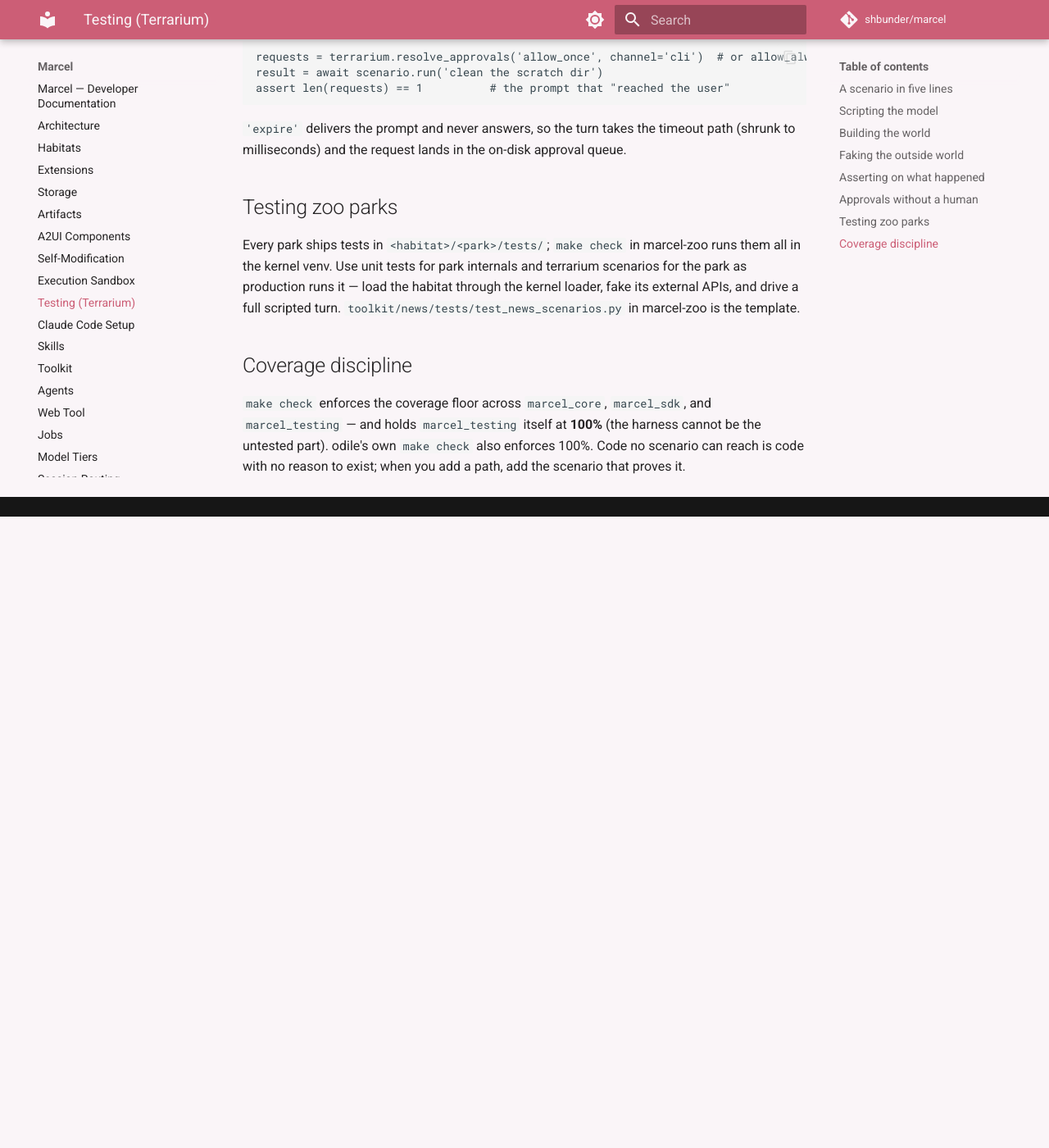
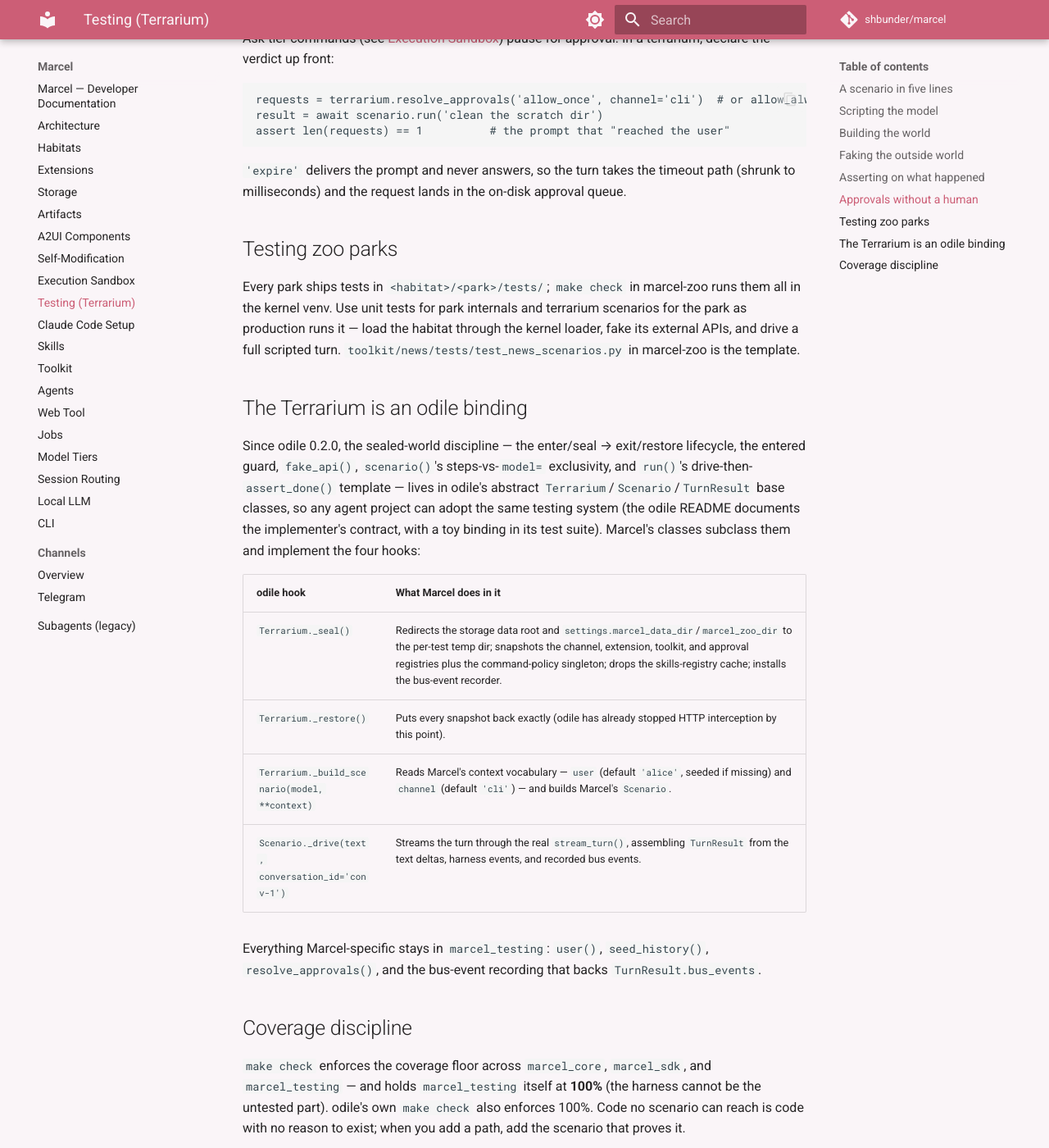
Before and after one commit to shbunder/marcel, an MkDocs documentation site: the page built from docs/testing.md, in a window 1280 px wide and 1400 px high, scrolled down 2673 px. Shown: the whole window at 82% size. Built offline with MkDocs 1.6.1 and Material for MkDocs 9.7.7, drawn with Linux system fonts in a browser that asks for light colours; comment, search, counter and statistics services are not loaded; before the commit the page ends 3303 px from its top, so only the background shows below that; some of the changed text lies outside the part shown.

Commit message:
[STORY-260707-ea34e9] impl: rebase marcel_testing onto odile 0.2.0 sealed-world ABCs
Terrarium/Scenario/TurnResult now subclass odile's abstract constructs;
the generic lifecycle (entered guard, world stop-before-restore,
steps-vs-model exclusivity, drive-then-assert_done template) is inherited
rather than duplicated. Marcel keeps its hooks (_seal/_restore registry
snapshots, _build_scenario user seeding, _drive via stream_turn) and all
kernel/zoo suites pass unmodified. docs/testing.md maps each hook.

Co-Authored-By: Claude Fable 5 <noreply@anthropic.com>

```diff
--- a/docs/testing.md
+++ b/docs/testing.md
@@ -7,11 +7,13 @@ The pieces that make that possible:
 
 - **[odile](https://github.com/shbunder/odile)** (*Orchestrated Doubles for
   Isolated LLM Exercises*, a sibling repo at `~/projects/odile`) provides the
-  generic parts: a **scripted model double**, in-process **fake APIs**, and a
-  suite-wide guard that makes real LLM calls impossible.
-- **`marcel_testing`** (in this repo, shipped in the wheel) provides the
-  **Terrarium** — a sealed Marcel world that runs the *real*
-  `stream_turn()` loop around the double.
+  generic parts: a **scripted model double**, in-process **fake APIs**, a
+  suite-wide guard that makes real LLM calls impossible, and the abstract
+  **sealed-world constructs** (`Terrarium` / `Scenario` / `TurnResult`).
+- **`marcel_testing`** (in this repo, shipped in the wheel) is Marcel's
+  **binding** of those constructs — a sealed Marcel world that runs the
+  *real* `stream_turn()` loop around the double. See
+  [the hook map](#the-terrarium-is-an-odile-binding) below.
 
 Both are dev-only: the production image never installs odile.
 
@@ -132,6 +134,27 @@ the habitat through the kernel loader, fake its external APIs, and drive a
 full scripted turn. `toolkit/news/tests/test_news_scenarios.py` in marcel-zoo
 is the template.
 
+## The Terrarium is an odile binding
+
+Since odile 0.2.0, the sealed-world discipline — the enter/seal → exit/restore
+lifecycle, the entered guard, `fake_api()`, `scenario()`'s steps-vs-`model=`
+exclusivity, and `run()`'s drive-then-`assert_done()` template — lives in
+odile's abstract `Terrarium`/`Scenario`/`TurnResult` base classes, so any
+agent project can adopt the same testing system (the odile README documents
+the implementer's contract, with a toy binding in its test suite). Marcel's
+classes subclass them and implement the four hooks:
+
+| odile hook | What Marcel does in it |
+|---|---|
+| `Terrarium._seal()` | Redirects the storage data root and `settings.marcel_data_dir`/`marcel_zoo_dir` to the per-test temp dir; snapshots the channel, extension, toolkit, and approval registries plus the command-policy singleton; drops the skills-registry cache; installs the bus-event recorder. |
+| `Terrarium._restore()` | Puts every snapshot back exactly (odile has already stopped HTTP interception by this point). |
+| `Terrarium._build_scenario(model, **context)` | Reads Marcel's context vocabulary — `user` (default `'alice'`, seeded if missing) and `channel` (default `'cli'`) — and builds Marcel's `Scenario`. |
+| `Scenario._drive(text, conversation_id='conv-1')` | Streams the turn through the real `stream_turn()`, assembling `TurnResult` from the text deltas, harness events, and recorded bus events. |
+
+Everything Marcel-specific stays in `marcel_testing`: `user()`,
+`seed_history()`, `resolve_approvals()`, and the bus-event recording that
+backs `TurnResult.bus_events`.
+
 ## Coverage discipline
 
 `make check` enforces the coverage floor across `marcel_core`, `marcel_sdk`,
```
Also changed, not shown: src/marcel_testing/__init__.py (+9 -6 lines), 3 other files.
